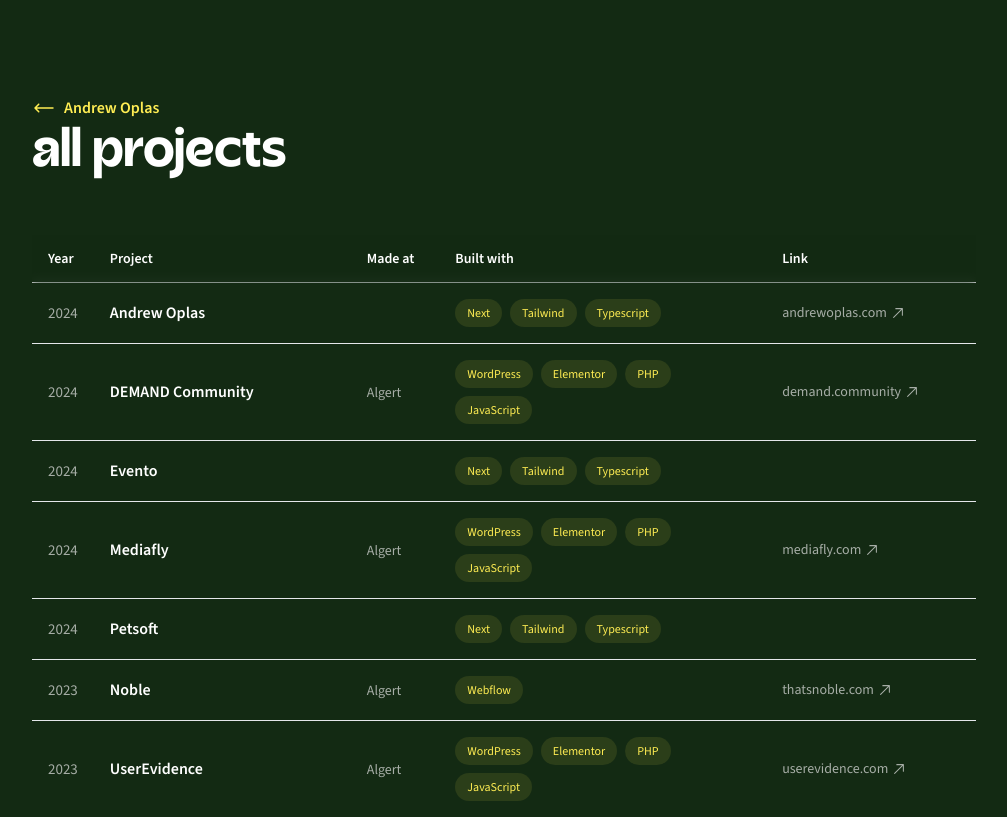
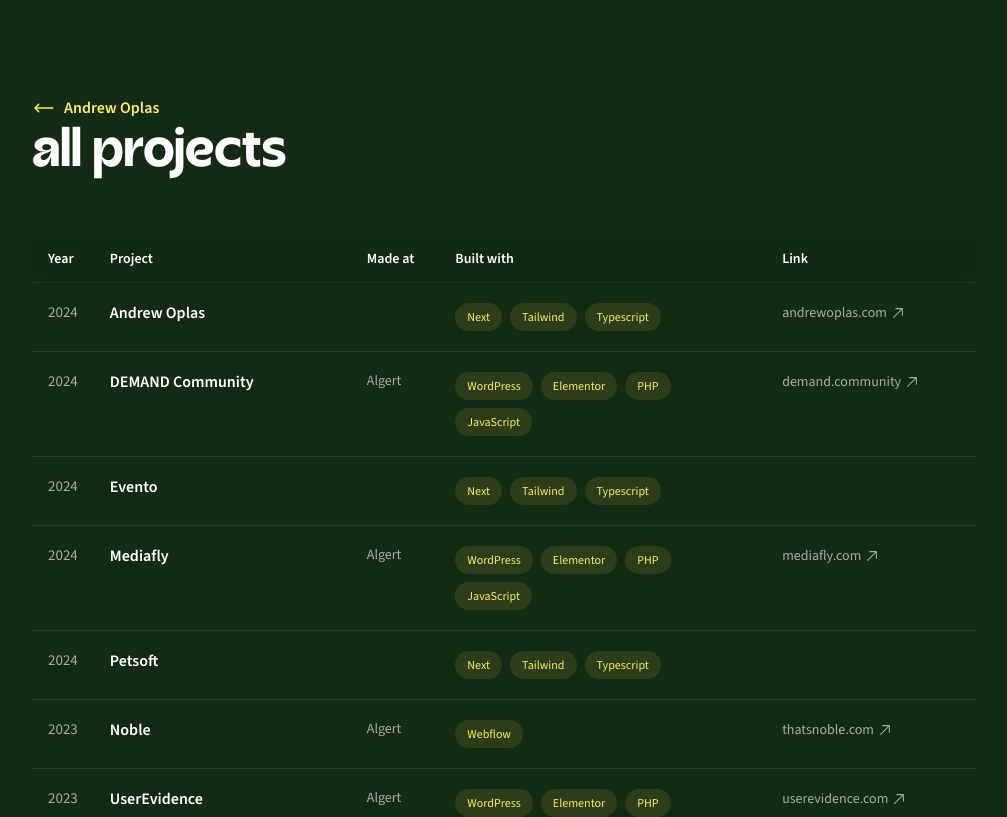
Before and after one commit to andrewoplas/Portfolio, a Next.js app: page /archive in a window 1280 px wide. Shown: the top 817 px of the page, without its empty margins (136-1143 px from the left). Built offline with nearby package versions, Linux system fonts and the light colour scheme.

Commit message:
add table ui

```diff
--- /dev/null
+++ b/src/components/ui/table.tsx
@@ -0,0 +1,117 @@
+import * as React from "react"
+
+import { cn } from "@/lib/utils"
+
+const Table = React.forwardRef<
+  HTMLTableElement,
+  React.HTMLAttributes<HTMLTableElement>
+>(({ className, ...props }, ref) => (
+  <div className="relative w-full">
+    <table
+      ref={ref}
+      className={cn("w-full caption-bottom text-sm", className)}
+      {...props}
+    />
+  </div>
+))
+Table.displayName = "Table"
+
+const TableHeader = React.forwardRef<
+  HTMLTableSectionElement,
+  React.HTMLAttributes<HTMLTableSectionElement>
+>(({ className, ...props }, ref) => (
+  <thead ref={ref} className={cn("[&_tr]:border-b", className)} {...props} />
+))
+TableHeader.displayName = "TableHeader"
+
+const TableBody = React.forwardRef<
+  HTMLTableSectionElement,
+  React.HTMLAttributes<HTMLTableSectionElement>
+>(({ className, ...props }, ref) => (
+  <tbody
+    ref={ref}
+    className={cn("[&_tr:last-child]:border-0", className)}
+    {...props}
+  />
+))
+TableBody.displayName = "TableBody"
+
+const TableFooter = React.forwardRef<
+  HTMLTableSectionElement,
+  React.HTMLAttributes<HTMLTableSectionElement>
+>(({ className, ...props }, ref) => (
+  <tfoot
+    ref={ref}
+    className={cn(
+      "border-t bg-muted/50 font-medium [&>tr]:last:border-b-0",
+      className
+    )}
+    {...props}
+  />
+))
+TableFooter.displayName = "TableFooter"
+
+const TableRow = React.forwardRef<
+  HTMLTableRowElement,
+  React.HTMLAttributes<HTMLTableRowElement>
+>(({ className, ...props }, ref) => (
+  <tr
+    ref={ref}
+    className={cn(
+      "border-b border-neutral-200/10 transition-colors data-[state=selected]:bg-muted",
+      className
+    )}
+    {...props}
+  />
+))
+TableRow.displayName = "TableRow"
+
+const TableHead = React.forwardRef<
+  HTMLTableCellElement,
+  React.ThHTMLAttributes<HTMLTableCellElement>
+>(({ className, ...props }, ref) => (
+  <th
+    ref={ref}
+    className={cn(
+      "h-12 px-3 md:px-4 text-left align-middle font-medium text-muted-foreground [&:has([role=checkbox])]:pr-0",
+      className
+    )}
+    {...props}
+  />
+))
+TableHead.displayName = "TableHead"
+
+const TableCell = React.forwardRef<
+  HTMLTableCellElement,
+  React.TdHTMLAttributes<HTMLTableCellElement>
+>(({ className, ...props }, ref) => (
+  <td
+    ref={ref}
+    className={cn("px-3 md:px-4 py-3 md:py-5 align-top [&:has([role=checkbox])]:pr-0", className)}
+    {...props}
+  />
+))
+TableCell.displayName = "TableCell"
+
+const TableCaption = React.forwardRef<
+  HTMLTableCaptionElement,
+  React.HTMLAttributes<HTMLTableCaptionElement>
+>(({ className, ...props }, ref) => (
+  <caption
+    ref={ref}
+    className={cn("mt-4 text-sm text-muted-foreground", className)}
+    {...props}
+  />
+))
+TableCaption.displayName = "TableCaption"
+
+export {
+  Table,
+  TableHeader,
+  TableBody,
+  TableFooter,
+  TableHead,
+  TableRow,
+  TableCell,
+  TableCaption,
+}
```
